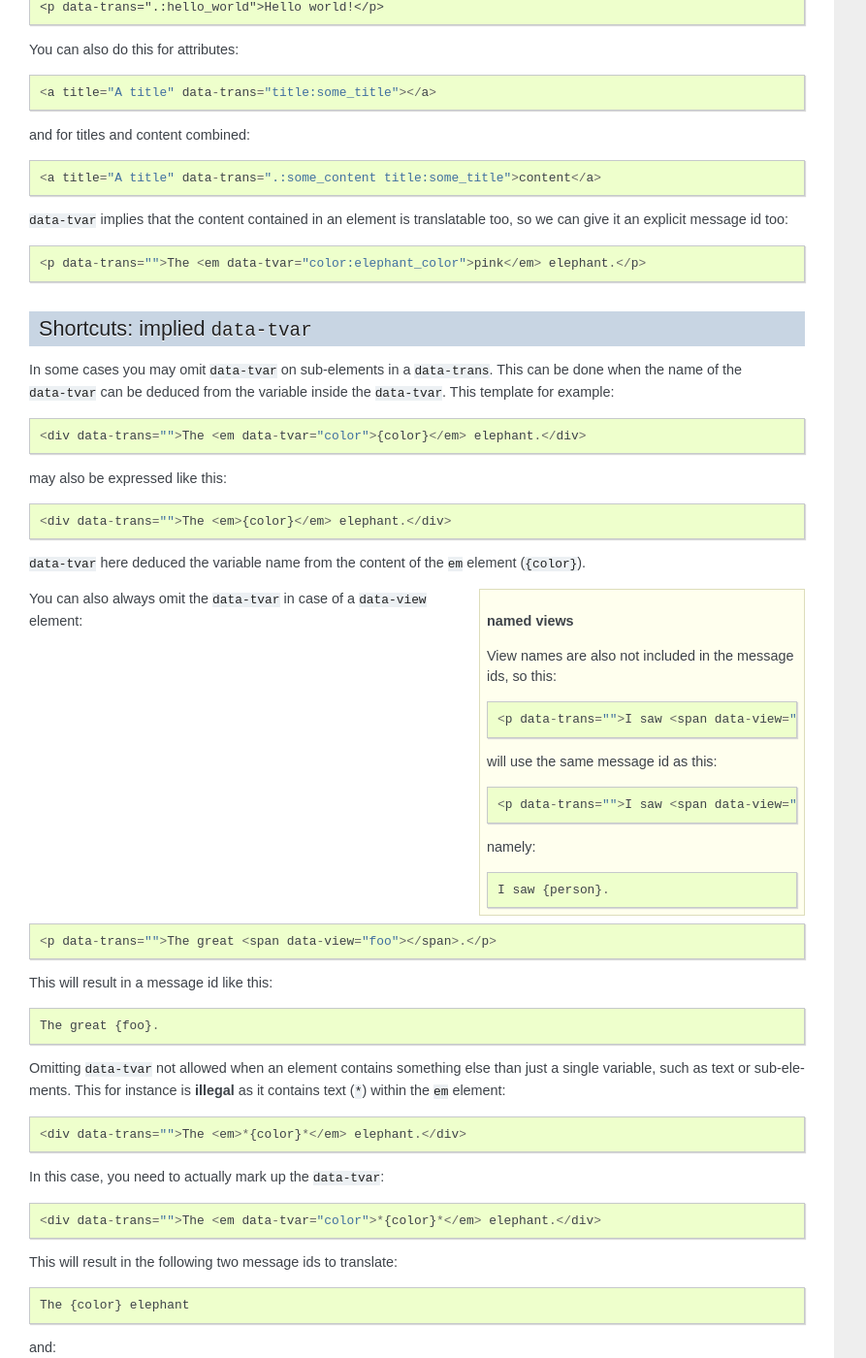
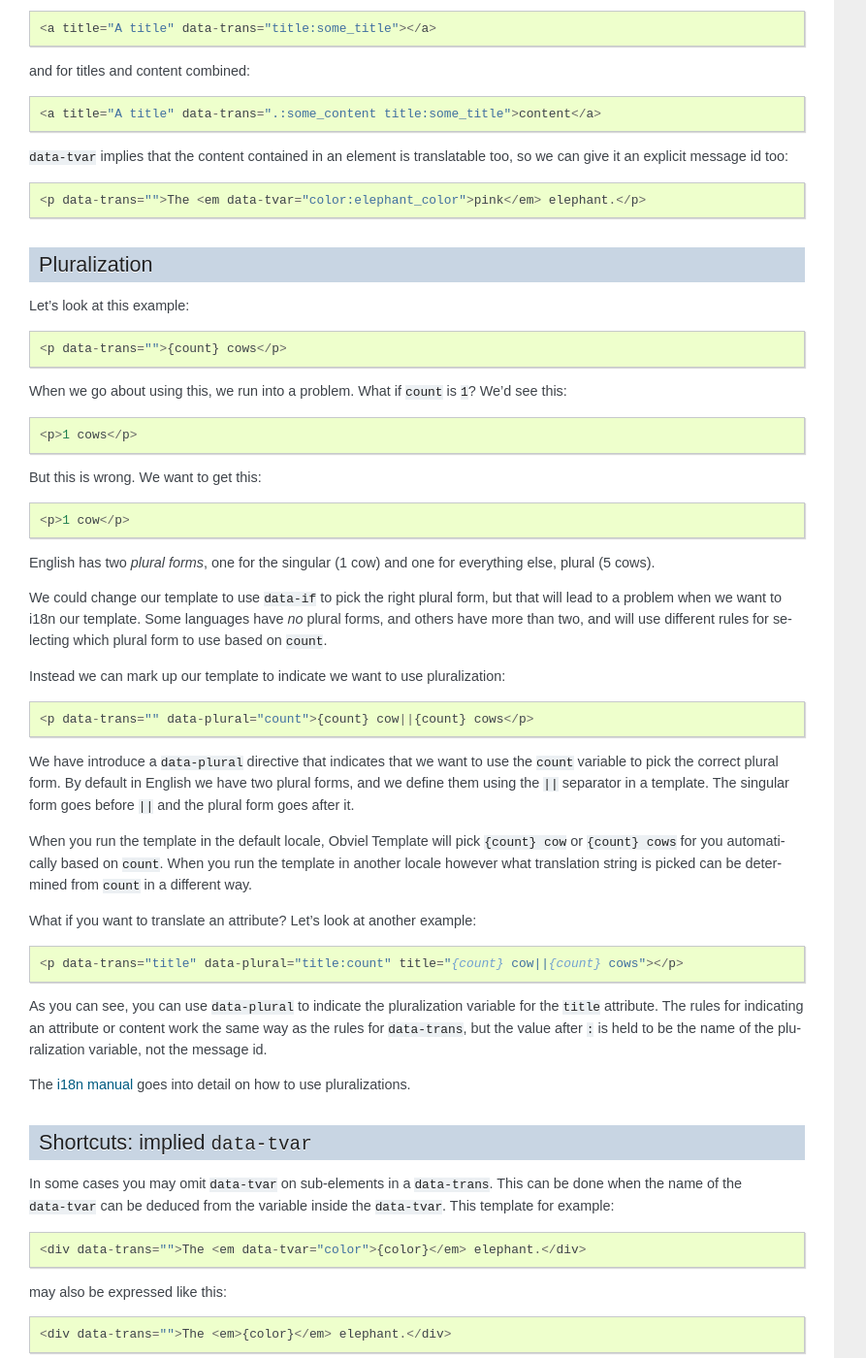
Before and after one commit to obviel/obviel, a Sphinx documentation site: the page built from doc/template_i18n.txt, in a window 1280 px wide and 1400 px high, scrolled down 4208 px. Shown: the whole window at 97% size, without its empty margins (0-893 px from the left). Built offline with Sphinx 7.4.7, drawn with Linux system fonts in a browser that asks for light colours; some of the changed text lies outside the part shown.

Commit message:
More information about i18n and pluralization.

```diff
--- a/doc/template_i18n.txt
+++ b/doc/template_i18n.txt
@@ -6,19 +6,13 @@ Introduction
 
 Obviel Template supports an i18n strategy for templates which allows
 the template developer to mark up those bits of the template that are
-translatable. This is very similar to the way code (such as JavaScript
-code) is marked up for i18n as well (typically using the ``_("string
-to translate")`` construct.
+translatable. This way you can easily construct user interfaces can
+switch to different languages.
 
-We recommend the use of the Babel_ i18n tool with code that uses
-Obviel. While was primarily written to support Python applications, it
-can also support JavaScript applications. We've written a special
-`Obviel plugin for Babel`_ which teaches it about Obviel Templates, so
-that messages ids can be extracted from them.
-
-.. _Babel: http://babel.edgewall.org/
-
-.. _`Obviel plugin for Babel`: http://pypi.python.org/pypi/babel-obviel
+This document describes how to mark up translatable content in a
+template. To read about how to actually integrate such a template with
+a larger Obviel application and translations, read the :doc:`i18n
+manual <i18n>`.
 
 Basic i18n
 ----------
@@ -237,6 +230,60 @@ translatable too, so we can give it an explicit message id too::
 
   <p data-trans="">The <em data-tvar="color:elephant_color">pink</em> elephant.</p>
 
+Pluralization
+-------------
+
+Let's look at this example::
+
+  <p data-trans="">{count} cows</p>
+
+When we go about using this, we run into a problem. What if ``count`` is
+``1``? We'd see this::
+
+  <p>1 cows</p>
+
+But this is wrong. We want to get this::
+
+  <p>1 cow</p>
+
+English has two *plural forms*, one for the singular (1 cow) and one
+for everything else, plural (5 cows).
+
+We could change our template to use ``data-if`` to pick the right
+plural form, but that will lead to a problem when we want to i18n our
+template. Some languages have *no* plural forms, and others have more
+than two, and will use different rules for selecting which plural form
+to use based on ``count``.
+
+Instead we can mark up our template to indicate we want to use pluralization::
+
+  <p data-trans="" data-plural="count">{count} cow||{count} cows</p>
+
+We have introduce a ``data-plural`` directive that indicates that we
+want to use the ``count`` variable to pick the correct plural form. By
+default in English we have two plural forms, and we define them using
+the ``||`` separator in a template. The singular form goes before
+``||`` and the plural form goes after it.
+
+When you run the template in the default locale, Obviel Template will
+pick ``{count} cow`` or ``{count} cows`` for you automatically based
+on ``count``. When you run the template in another locale however what
+translation string is picked can be determined from ``count`` in a
+different way.
+
+What if you want to translate an attribute? Let's look at another example::
+
+  <p data-trans="title" data-plural="title:count" title="{count} cow||{count} cows"></p>
+
+As you can see, you can use ``data-plural`` to indicate the
+pluralization variable for the ``title`` attribute. The rules for
+indicating an attribute or content work the same way as the rules for
+``data-trans``, but the value after ``:`` is held to be the name of
+the pluralization variable, not the message id.
+
+The :doc:`i18n manual <i18n>` goes into detail on how to use
+pluralizations.
+
 Shortcuts: implied ``data-tvar``
 --------------------------------
 
@@ -296,3 +343,58 @@ This will result in the following two message ids to translate::
 and::
 
   *{color}*
+
+Shortcuts: implied ``data-plural``
+----------------------------------
+
+.. sidebar:: tvar
+
+  You might think that this template::
+
+    <p data-trans="" data-plural="count"><em>{count}</em> cow||<em>{count}</em> cows</p>
+
+  may also be simplified to this **illegal** template::
+
+    <p data-trans=""><em>{count}</em> cow||<em>{count}</em> cows</p>
+
+  This is now allowed however, because the ``em`` elements have a
+  (implied) ``data-tvar``. Only directly embedded variables are
+  candidates for the implied ``data-plural`` rule. ``data-tvar`` does
+  not imply a pluralization variable as it is just a name to use
+  within message ids, and does not have to match any existing variable
+  at all. The pluralization system also does not look inside
+  ``data-tvar`` elements for pluralization variables.
+
+When you use ``||`` within a ``data-trans`` or ``data-tvar`` element
+or within an attribute, you automatically imply pluralization is in
+use. ``data-plural`` is only necessary to indicate the pluralization
+variable if it cannot be determined unambiguously automatically.
+
+So this example::
+
+  <p data-trans="" data-plural="count">{count} cow||{count} cows</p>
+
+Can instead be written like this::
+
+  <p data-trans="">{count} cow||{count} cows</p>
+
+because ``count`` can be unambiguously determined to be the pluralization
+variable, as it is the only one in use.
+
+If you had an example like this::
+
+  <p data-trans="" data-plural="count">{count} {color} cow||{count} {color} cows</p>
+
+you do need to specify ``data-plural`` as now there are two candidates
+for a pluralization variable, ``color`` and ``count``, and we want to
+use ``count``.
+
+The same rule applies to the attribute example. We can simplify this::
+
+  <p data-trans="title" data-plural="title:count" title="{count} cow||{count} cows"></p>
+
+To this::
+
+  <p data-trans="title" title="{count} cow||{count} cows"></p>
+
+because the pluralization variable can be unambiguously determined.
```
Also changed, not shown: other parts of doc/template_i18n.txt (+1 -2 lines), doc/i18n.txt (+24 -8 lines).
